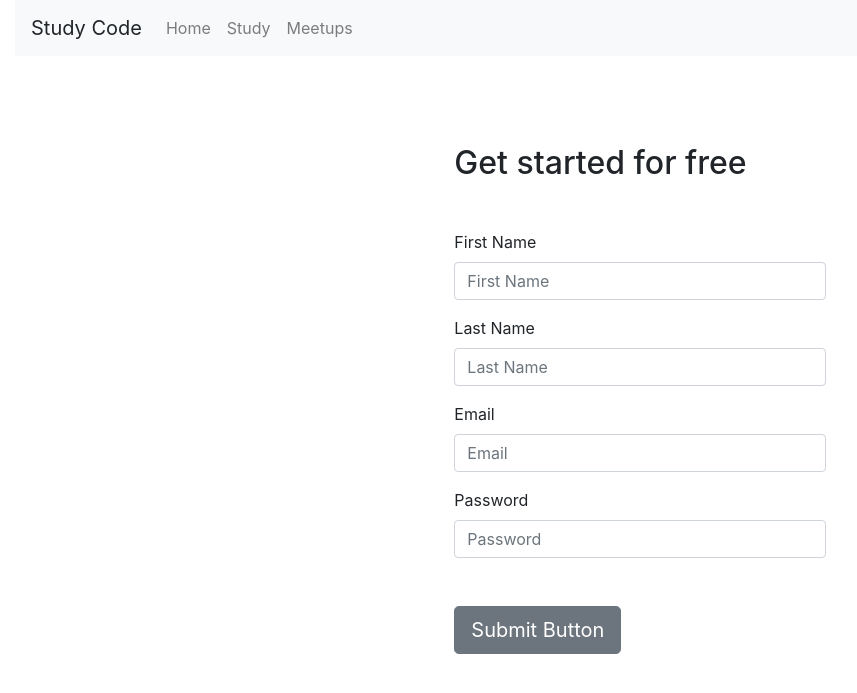
After one commit to jooyeonlee/flask_landingpage, a Flask app: page /signup in a window 1280 px wide. The commit adds this page. Shown: the top 693 px of the page, without its empty margins (0-857 px from the left). Run offline with Flask 2, Linux system fonts and the light colour scheme; some libraries are stand-ins or nearby versions.

Commit message:
add signup and add lecture forms and models

```diff
--- /dev/null
+++ b/app/forms.py
@@ -0,0 +1,21 @@
+from flask_wtf import FlaskForm
+from flask_wtf.recaptcha import validators
+from wtforms import StringField, SubmitField, PasswordField
+from wtforms.fields.core import DateField, DecimalField
+from wtforms.validators import DataRequired, Email
+from wtforms.fields.html5 import DateField
+
+class UserSignupForm(FlaskForm):
+    first_name = StringField('First Name', validators=[DataRequired()])
+    last_name = StringField('Last Name', validators=[DataRequired()])
+    email = StringField('Email', validators=[DataRequired(), Email()])
+    password = PasswordField('Password', validators=[DataRequired()])
+    submit_button = SubmitField()
+
+class newLectureForm(FlaskForm):
+    subject = StringField('Subject', validators=[DataRequired()])
+    start_date = DateField('Start at', format='%Y-%m-%d')
+    end_date = DateField('End at', format='%Y-%m-%d')
+    description = StringField('Description')
+    price = DecimalField('Price', validators=[DataRequired()])
+    submit_button = SubmitField()
--- a/app/static/css/main.css
+++ b/app/static/css/main.css
@@ -15,8 +15,14 @@
 
 #leclist {
     margin-top: 5rem;
+    margin-bottom: 10rem;
 }
 
 #meetupcarousel {
     margin-top: 5rem;
 }
+
+fieldset {
+    margin-top:1rem;
+    padding:0px;
+ }
--- a/app/templates/index.html
+++ b/app/templates/index.html
@@ -22,7 +22,7 @@
                     </div>
                     <div class="d-flex text-center text-lg-start mt-4 pt-2 justify-content-center">
                         <button type="button" class="btn btn-secondary btn-lg" style="padding-left: 2.5rem; padding-right: 2.5rem; margin-right: 3rem;">Login</button>
-                        <button type="button" class="btn btn-secondary btn-lg" style="padding-left: 2.0rem; padding-right: 2.0rem;">Sign-up</button>
+                        <a href="{{url_for('user.signup')}}"><button type="button" class="btn btn-secondary btn-lg" style="padding-left: 2.0rem; padding-right: 2.0rem;">Sign-up</button></a>
                     </div>
                 </form>
             </div>
--- /dev/null
+++ b/app/user/routes.py
@@ -0,0 +1,26 @@
+from flask import Blueprint, render_template, request, redirect, url_for, flash
+from app.forms import UserSignupForm
+from app.models import db, User
+
+users = Blueprint('user', __name__, template_folder='user_templates')
+
+@users.route('/signup', methods=['GET', 'POST'])
+def signup():
+    form = UserSignupForm()
+
+    if request.method == 'POST':
+        if form.validate_on_submit():
+            print('form validated')
+            # create user instance
+            print(form.email.data)
+            newuser = User(email=form.email.data, first_name=form.first_name.data, last_name=form.last_name.data, password=form.password.data)
+
+            db.session.add(newuser)
+            db.session.commit()
+
+            flash(f'New User {newuser.email} has been successfully created', category='alert-info')
+        else:
+            flash('You entered incomplete data, please try again', category='alert-warning')
+        #return redirect(url_for('home'))
+    # elif request.method == 'GET'
+    return render_template('signup.html', form=form)
--- /dev/null
+++ b/app/user/user_templates/signup.html
@@ -0,0 +1,54 @@
+{% extends 'components/layout.html' %}
+
+{% block title %} Singup {% endblock title %}
+
+{% block content %}
+<div class="container-fluid" style="margin-top:5rem;">
+    <div class="row-fluid p-2">
+        <div class="col-lg-4 mx-auto">
+            <h2>Get started for free</h2>
+            <br>
+            <form method="POST">
+                {{form.hidden_tag()}}
+                <div class="form-group">
+                    <fieldset id="first_name-field">
+                        {{ form.first_name.label }}
+                        {{ form.first_name(class="form-control", placeholder="First Name")}}
+                    </fieldset>
+                    <fieldset id="last_name-field">
+                        {{ form.last_name.label }}
+                        {{ form.last_name(class="form-control", placeholder="Last Name")}}
+                    </fieldset>
+                    <fieldset id="email-field">
+                        {{ form.email.label }}
+                        {{ form.email(class="form-control", placeholder="Email")}}
+                    </fieldset>
+                    <fieldset id="password-field">
+                        {{ form.password.label }}
+                        {{ form.password(class="form-control", placeholder="Password")}}
+                    </fieldset>
+                    <br><br>
+                    <!--Summit button-->
+                    {{form.submit_button(class="btn btn-secondary btn-lg")}}
+                </div>
+            </form>
+        </div>
+    </div>
+    <div class="row-fluid p-2">
+        <div class="col-lg-4 mx-auto">
+            {% with messages = get_flashed_messages(with_categories=true) %}
+                {% if messages %}
+                    {% for category, message in messages %}
+                        <div class="alert {{category}} alert-dismissible fade show" role="alert">
+                            <strong>{{message}}</strong>
+                            <button type="button" class="close" data-dismiss="alert" aria-label="Close" onclick="window.location.href='{{url_for('home')}}';">
+                                <span aria-hidden="true">&times;</span>
+                            </button>
+                        </div>
+                    {% endfor %}
+                {% endif %}
+            {% endwith %}
+        </div>
+    </div>
+</div>
+{% endblock content %}
--- a/config.py
+++ b/config.py
@@ -6,3 +6,5 @@ class Config:
     FLASK_APP = os.environ.get('FLASK_APP')
     FLASK_ENV = os.environ.get('FLASK_ENV')
     SECRET_KEY = os.environ.get('SECRET_KEY')
+    SQLALCHEMY_DATABASE_URI = os.environ.get('SQLALCHEMY_DATABASE_URI')
+    SQLALCHEMY_TRACK_MODIFICATIONS = False
```
Also changed, not shown: app/__init__.py (+11 -0 lines), app/lecture/lecture_templates/addlecture.html (added, +35 -0 lines), app/lecture/lecture_templates/lecture.html (+21 -4 lines), app/lecture/routes.py (+17 -2 lines), app/models.py (added, +41 -0 lines), requirements.txt (+13 -0 lines), README.md, app/static/images/next-lesson.jpg (added), 1 other file.
